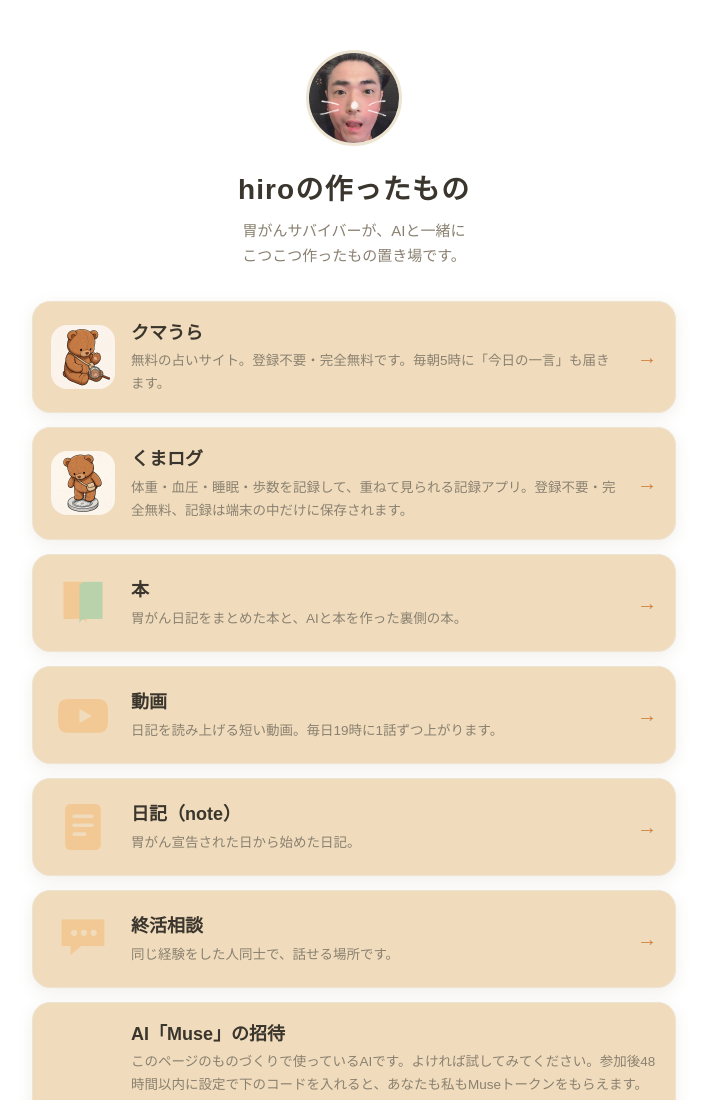
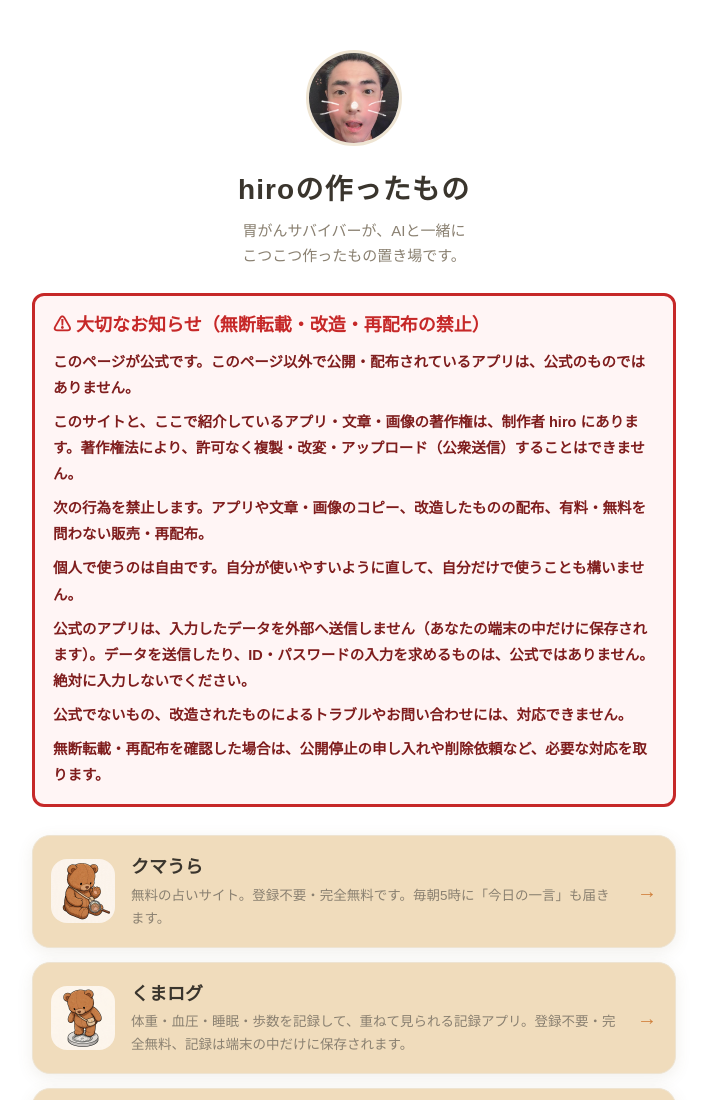
Before and after one commit to anshinsyukatu/works, a plain HTML site: page index.html in a window 1280 px wide. Shown: the top 1100 px of the page, without its empty margins (286-993 px from the left). Drawn offline with Linux system fonts and the light colour scheme.

Commit message:
Update index.html: add notice box about unauthorized reproduction

```diff
--- a/index.html
+++ b/index.html
@@ -6,6 +6,36 @@
 <title>hiroの作ったもの | 胃がんサバイバーがAIと作ったもの置き場</title>
 <meta name="description" content="胃がんサバイバー hiro が、AIと一緒にこつこつ作ったもの置き場。占いサイト、本、動画、日記、相談の窓口。">
 <link rel="stylesheet" href="style.css">
+<style>
+/* 公式の注意喚起ボックス：ダークモードでも崩れないよう、背景色と文字色は固定値で指定 */
+#official-notice {
+  background: #fff5f5;
+  border: 3px solid #c62828;
+  border-radius: 12px;
+  padding: 16px 18px;
+  margin: 20px 0 8px;
+}
+#official-notice h2 {
+  color: #c62828;
+  font-size: 18px;
+  font-weight: 800;
+  margin: 0 0 10px;
+  line-height: 1.5;
+}
+#official-notice p {
+  color: #7f1d1d;
+  font-size: 14.5px;
+  font-weight: 700;
+  line-height: 1.8;
+  margin: 0 0 8px;
+}
+#official-notice p:last-child { margin-bottom: 0; }
+@media (prefers-color-scheme: dark) {
+  #official-notice { background: #fff5f5; border-color: #c62828; }
+  #official-notice h2 { color: #c62828; }
+  #official-notice p { color: #7f1d1d; }
+}
+</style>
 </head>
 <body>
 <main class="wrap">
@@ -15,6 +45,17 @@
 <h1>hiroの作ったもの</h1>
 <p class="hero-sub">胃がんサバイバーが、AIと一緒に<br>こつこつ作ったもの置き場です。</p>
 </header>
+
+<section id="official-notice" aria-label="無断転載・再配布についての大切なお知らせ">
+<h2>⚠ 大切なお知らせ（無断転載・改造・再配布の禁止）</h2>
+<p>このページが公式です。このページ以外で公開・配布されているアプリは、公式のものではありません。</p>
+<p>このサイトと、ここで紹介しているアプリ・文章・画像の著作権は、制作者 hiro にあります。著作権法により、許可なく複製・改変・アップロード（公衆送信）することはできません。</p>
+<p>次の行為を禁止します。アプリや文章・画像のコピー、改造したものの配布、有料・無料を問わない販売・再配布。</p>
+<p>個人で使うのは自由です。自分が使いやすいように直して、自分だけで使うことも構いません。</p>
+<p>公式のアプリは、入力したデータを外部へ送信しません（あなたの端末の中だけに保存されます）。データを送信したり、ID・パスワードの入力を求めるものは、公式ではありません。絶対に入力しないでください。</p>
+<p>公式でないもの、改造されたものによるトラブルやお問い合わせには、対応できません。</p>
+<p>無断転載・再配布を確認した場合は、公開停止の申し入れや削除依頼など、必要な対応を取ります。</p>
+</section>
 
 <section class="list">
 
```
